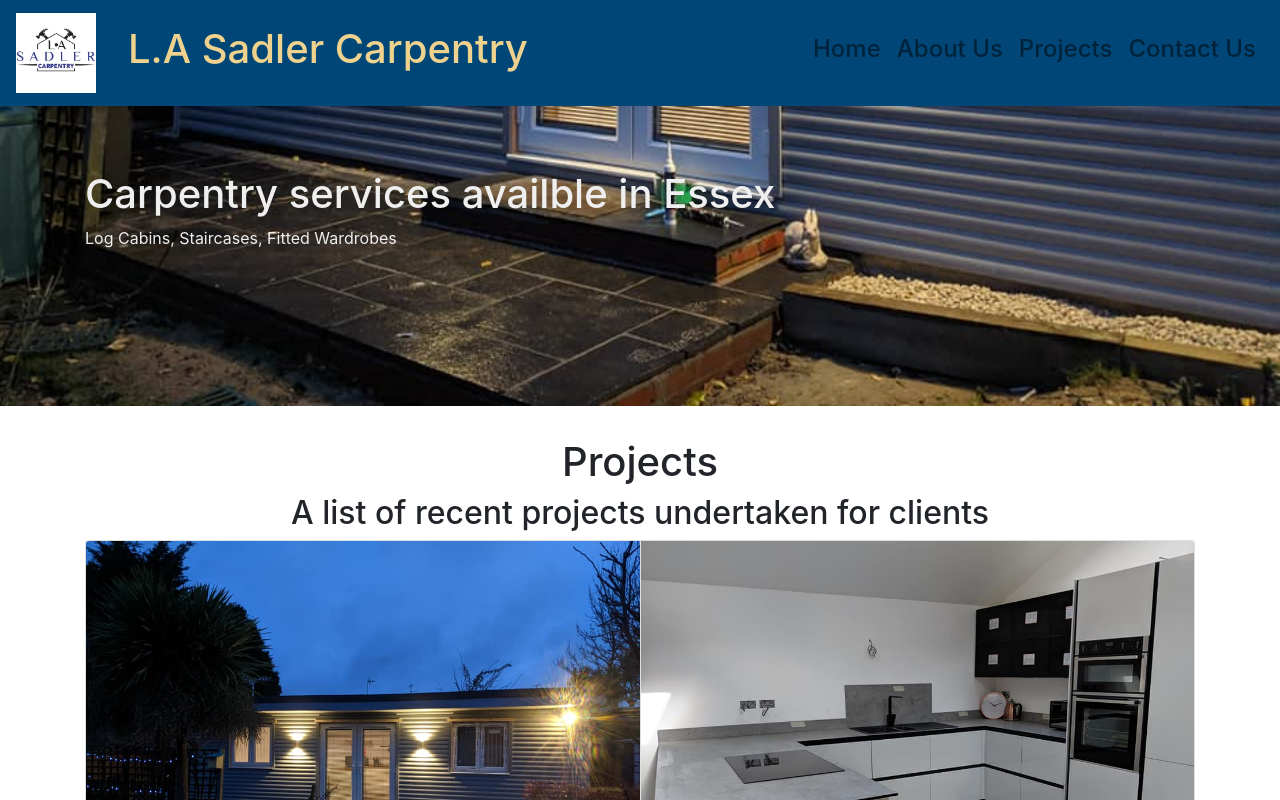
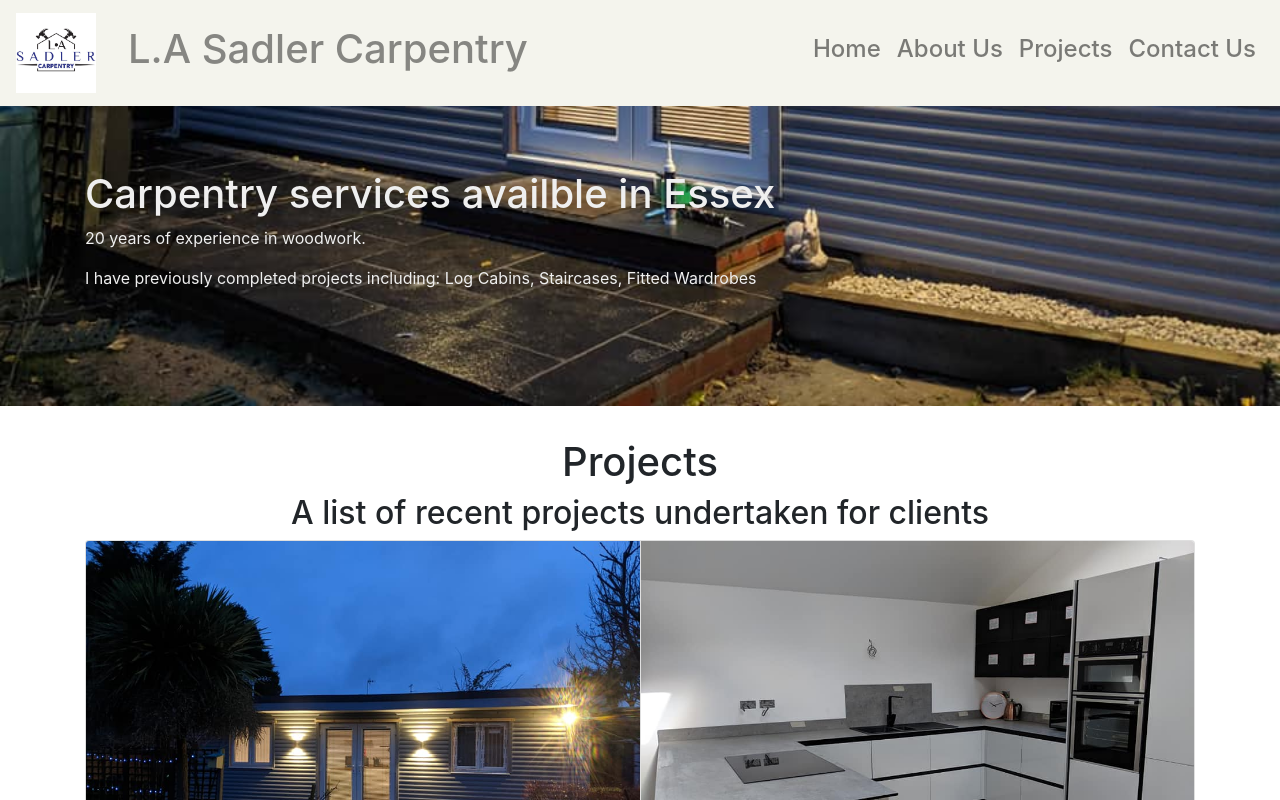
Before and after one commit to HottScall/Concept-Website, a React (Create React App) app: page /projects in a window 1280 px wide. Shown: the top 800 px of the page. Built offline with nearby package versions, Linux system fonts and the light colour scheme.

Commit message:
Minor text changes on Jumbotron. Changes of background colours to background and text colours.

```diff
--- a/src/components/Jumbotron.js
+++ b/src/components/Jumbotron.js
@@ -31,7 +31,12 @@ export const Jumbotron = () => (
       <div className="overlay">
         <Container>
           <h1>Carpentry services availble in Essex</h1>
-          <p>Log Cabins, Staircases, Fitted Wardrobes</p>
+          <p>20 years of experience in woodwork.</p>
+          <p>
+            {" "}
+            I have previously completed projects including: Log Cabins,
+            Staircases, Fitted Wardrobes
+          </p>
         </Container>
       </div>
     </Jumbo>
--- a/src/components/Navigationbar.js
+++ b/src/components/Navigationbar.js
@@ -5,14 +5,14 @@ import Logo from "../assets/Logo.jpg";
 
 const Styles = styled.div`
   .navbar {
-    background-color: #004777;
+    background-color: #F4F4ED;
   }
 
   .navbar-brand,
   .narbar-nav,
   .nav-link
   {
-    color: #efd28d;
+    color: #868682;
 
     &:hover {
       color: #ff7700;
```
